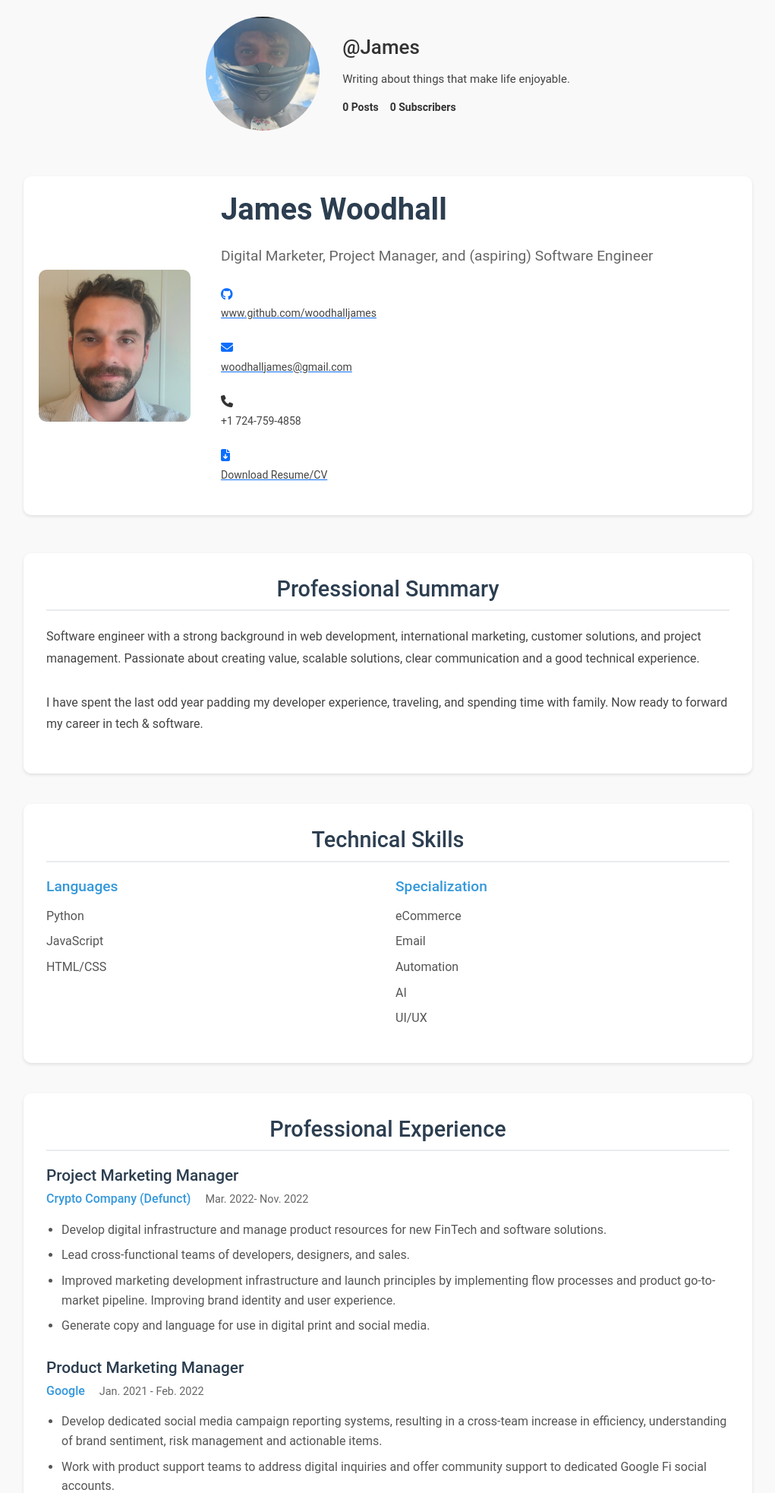
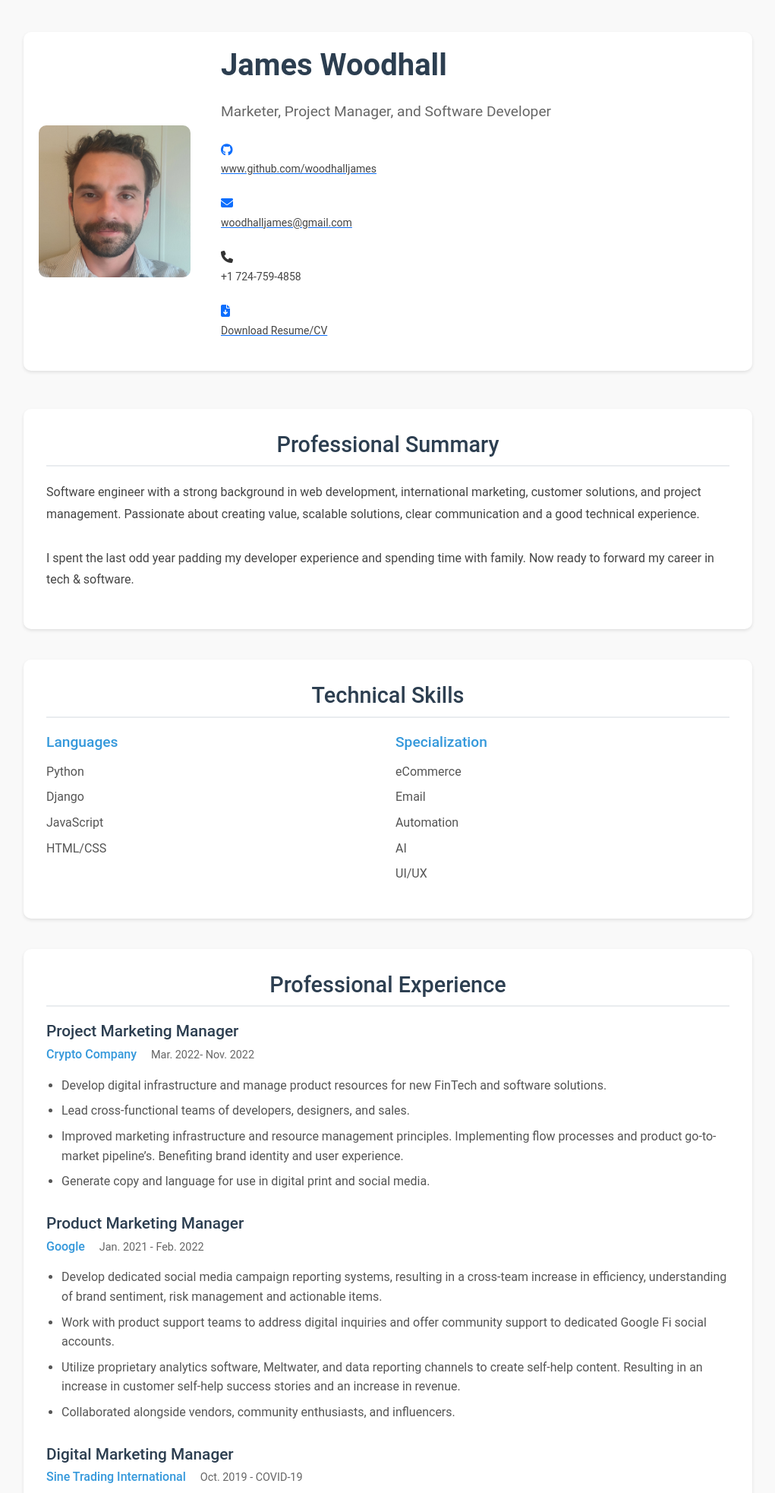
Before and after one commit to woodhalljames/james_blog, a Django app: page /business/ in a window 1280 px wide. Shown: the top 1965 px of the page at 76% size, without its empty margins (129-1150 px from the left). Run offline with Django 5.2, Linux system fonts and the light colour scheme; data that the repository does not hold is empty; parts of the project's set-up code (start-up, migrations or seed data) failed here and were passed over; some libraries are stand-ins or nearby versions.

Commit message:
resume stuff

```diff
--- a/blog/templates/business.html
+++ b/blog/templates/business.html
@@ -6,6 +6,9 @@
 {% block meta_description %}Software Engineer and Digital Marketer with expertise in web development, system architecture, marketing and digital communication.{% endblock %}
 
 {% block content %}
+<style>
+    .profile { display: none; }
+  </style>
 <div class="business-container">
     <!-- Professional Header Section -->
     <div class="professional-profile">
@@ -14,7 +17,7 @@
         </div>
         <div class="professional-content">
             <h1 class="professional-name">James Woodhall</h1>
-            <p class="professional-title">Digital Marketer, Project Manager, and (aspiring) Software Engineer </p>
+            <p class="professional-title">Marketer, Project Manager, and Software Developer </p>
 
 
                 <a href="{{ business_profile.github }}" target="_blank" rel="noopener noreferrer">
@@ -38,7 +41,7 @@
             Software engineer with a strong background in web development, international marketing, customer solutions, and project management.
             Passionate about creating value, scalable solutions, clear communication and a good technical experience.
             <br><br>
-            I have spent the last odd year padding my developer experience, traveling, and spending time with family.  Now ready to forward my career in tech & software.
+            I spent the last odd year padding my developer experience and spending time with family.  Now ready to forward my career in tech & software.
         </p>
     </section>
 
@@ -50,8 +53,10 @@
                 <h3>Languages</h3>
                 <ul>
                     <li>Python</li>
+                    <li>Django</li>
                     <li>JavaScript</li>
                     <li>HTML/CSS</li>
+
                     <!-- Add more skills -->
                 </ul>
             </div>
@@ -77,13 +82,13 @@
         <div class="experience-item">
             <div class="experience-header">
                 <h3>Project Marketing Manager</h3>
-                <span class="company">Crypto Company (Defunct)</span>
+                <span class="company">Crypto Company</span>
                 <span class="dates">Mar. 2022- Nov. 2022</span>
             </div>
             <ul class="experience-details">
                 <li>Develop digital infrastructure and manage product resources for new FinTech and software solutions.</li>
                 <li>Lead cross-functional teams of developers, designers, and sales.</li>
-                <li>Improved marketing development infrastructure and launch principles by implementing flow processes and product go-to-market pipeline.  Improving brand identity and user experience.</li>
+                <li>Improved marketing infrastructure and resource management principles.  Implementing flow processes and product go-to-market pipeline’s.  Benefiting brand identity and user experience.</li>
 <li>Generate copy and language for use in digital print and social media.</li>
                 <!-- Add more achievements -->
             </ul>
@@ -97,7 +102,7 @@
             <ul class="experience-details">
                 <li>Develop dedicated social media campaign reporting systems, resulting in a cross-team increase in efficiency, understanding of brand sentiment, risk management and actionable items.</li>
                 <li>Work with product support teams to address digital inquiries and offer community support to dedicated Google Fi social accounts.</li>
-                <li>Utilize proprietary analytics software (Pulse), Meltwater, and data reporting channels to create self-help content. Resulting in an increase in customer self-help success stories and an increase in revenue.</li>
+                <li>Utilize proprietary analytics software, Meltwater, and data reporting channels to create self-help content. Resulting in an increase in customer self-help success stories and an increase in revenue.</li>
 <li>Collaborated alongside vendors, community enthusiasts, and influencers. </li>
                 <!-- Add more achievements -->
             </ul>
@@ -109,7 +114,7 @@
                 <span class="dates">Oct. 2019 - COVID-19</span>
             </div>
             <ul class="experience-details">
-                <li>Develop and manage digital marketing services within technical limitations of proprietary software.</li>
+                <li>Develop and manage marketing services within technical limitations of proprietary software.</li>
                 <li>Conducted market analysis to identify international business development opportunities in Pacific Asia and Europe.  Managing international marketing channels to promote growth, partnerships, and business development.</li>
                 <li>Maintained intl’ relationships with Chinese & Indian suppliers through geopolitical risks.</li>
                 <!-- Add more achievements -->
```
